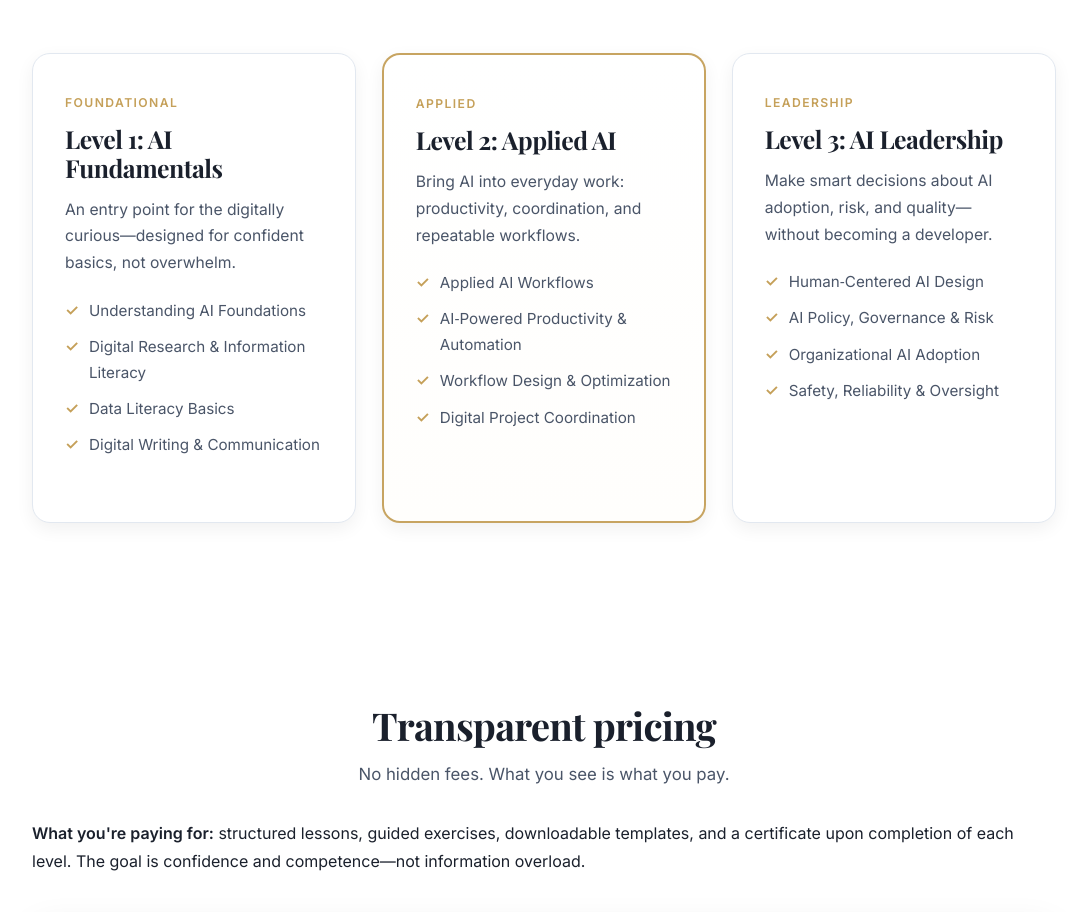
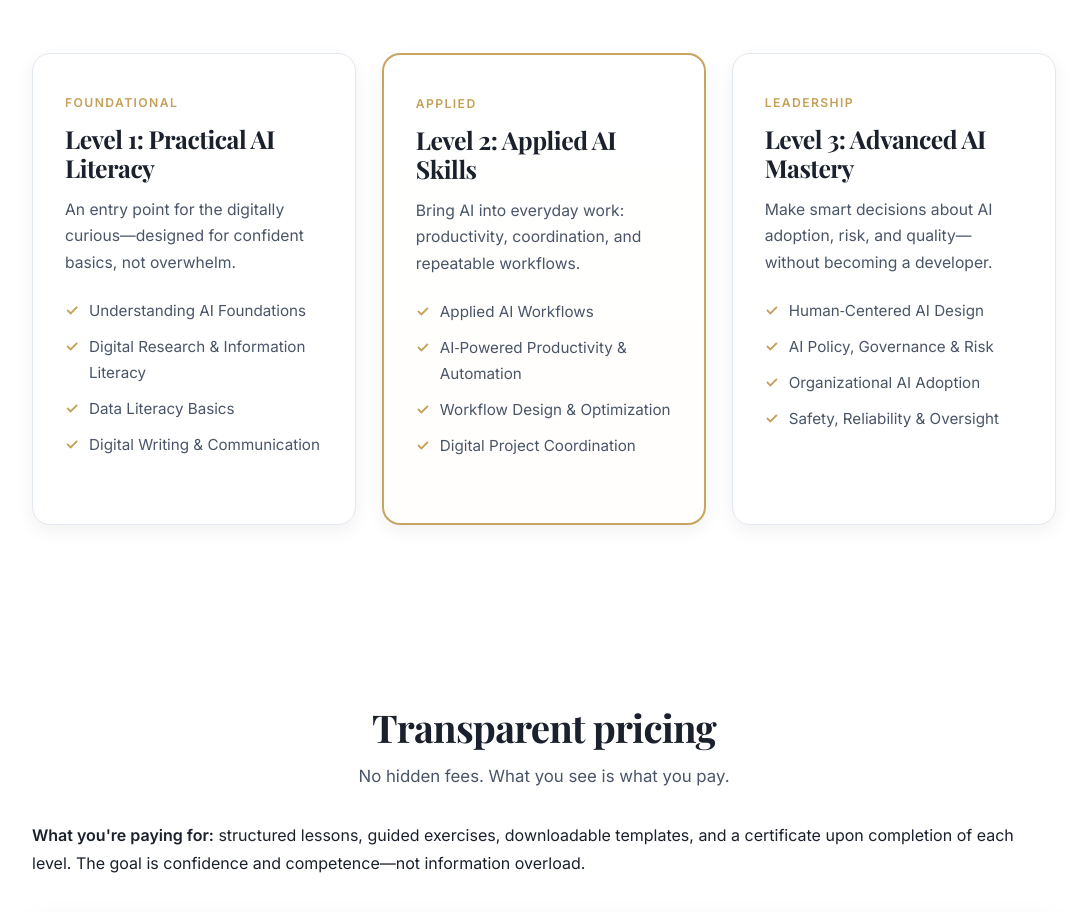
Before and after one commit to rosalindgash/digital-trades-institute, a plain HTML site: page index.html in a window 1280 px wide. Shown: the part 1588-2500 px from the top of the page, without its empty margins (96-1183 px from the left). Drawn offline with nearby package versions, Linux system fonts and the light colour scheme.

Commit message:
Update certificate names in 'Build skills across three levels' section

```diff
--- a/index.html
+++ b/index.html
@@ -753,7 +753,7 @@
     <div class="cert-grid">
       <div class="cert-card">
         <span class="cert-tag">Foundational</span>
-        <h3>Level 1: AI Fundamentals</h3>
+        <h3>Level 1: Practical AI Literacy</h3>
         <p>An entry point for the digitally curious—designed for confident basics, not overwhelm.</p>
         <ul class="course-list">
           <li>Understanding AI Foundations</li>
@@ -765,7 +765,7 @@
 
       <div class="cert-card featured">
         <span class="cert-tag">Applied</span>
-        <h3>Level 2: Applied AI</h3>
+        <h3>Level 2: Applied AI Skills</h3>
         <p>Bring AI into everyday work: productivity, coordination, and repeatable workflows.</p>
         <ul class="course-list">
           <li>Applied AI Workflows</li>
@@ -777,7 +777,7 @@
 
       <div class="cert-card">
         <span class="cert-tag">Leadership</span>
-        <h3>Level 3: AI Leadership</h3>
+        <h3>Level 3: Advanced AI Mastery</h3>
         <p>Make smart decisions about AI adoption, risk, and quality—without becoming a developer.</p>
         <ul class="course-list">
           <li>Human‑Centered AI Design</li>
```
